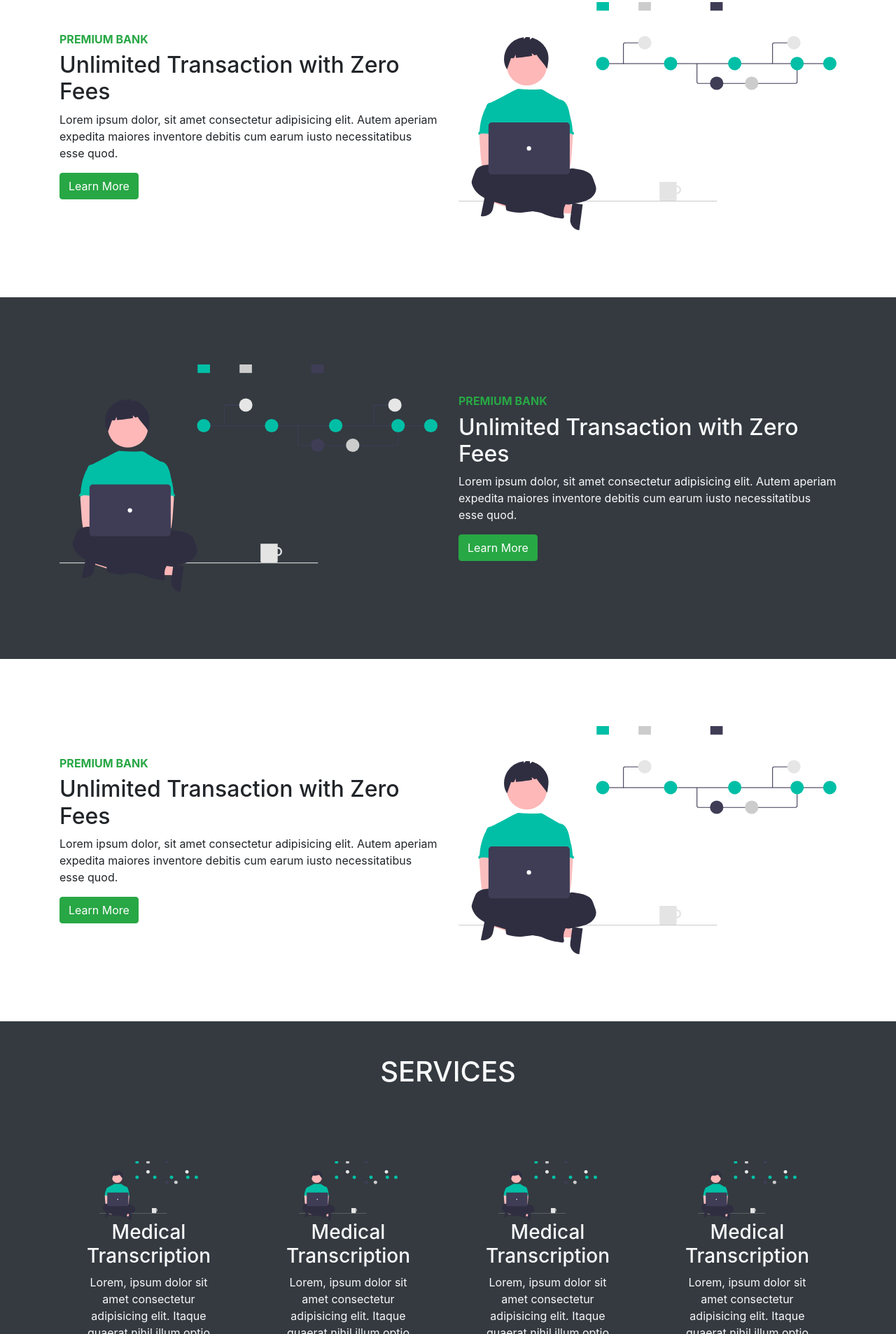
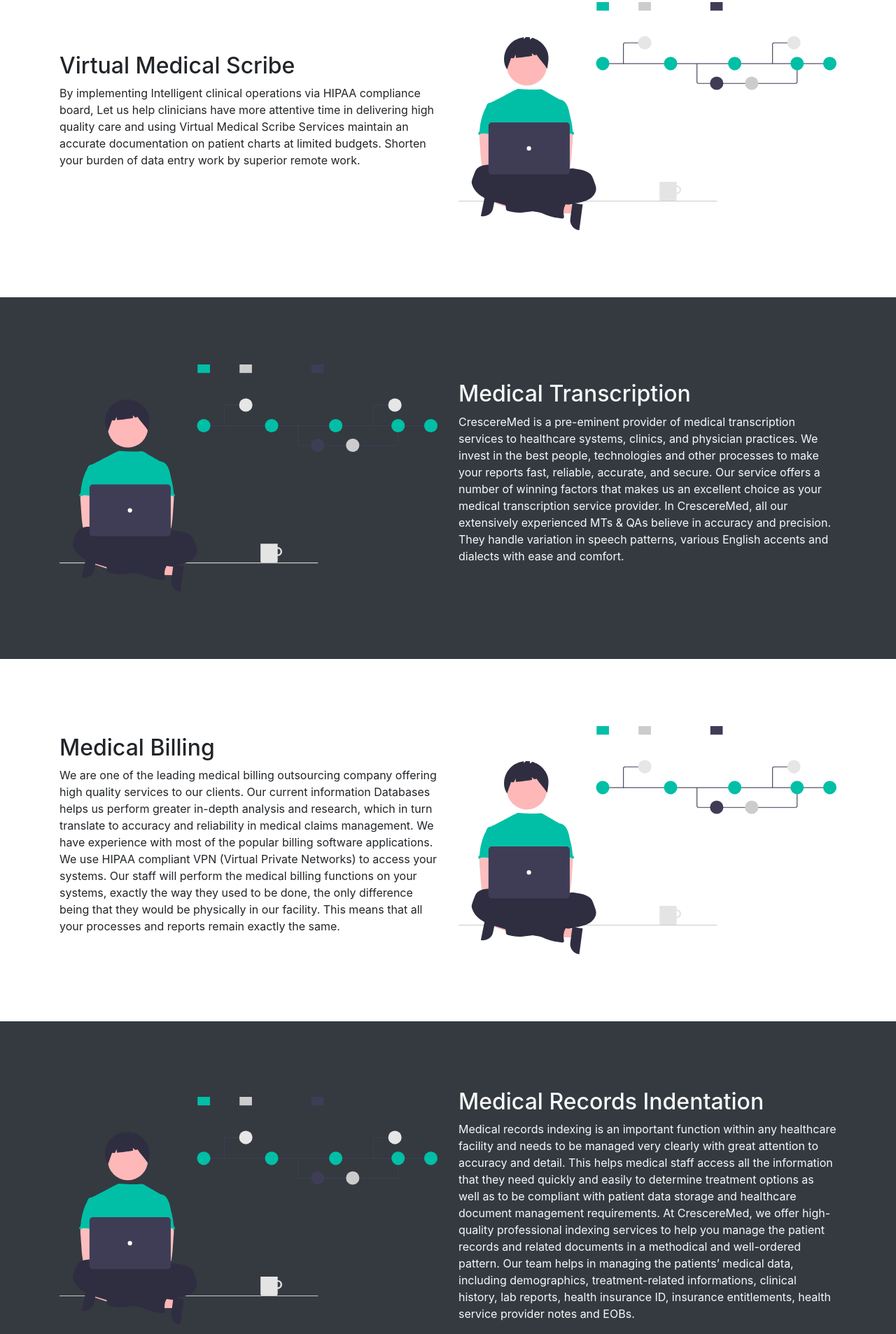
Before and after one commit to ShinuRaju/websiteThree, a plain HTML site: page index.html in a window 1280 px wide. Shown: the part 893-2800 px from the top of the page at 70% size. Drawn offline with nearby package versions, Linux system fonts and the light colour scheme.

Commit message:
added content

```diff
--- a/index.html
+++ b/index.html
@@ -17,7 +17,7 @@
     <title>Cosset Med</title>
   </head>
   <body>
-    <nav id="navbar" class="navbar navbar-expand-lg navbar-dark bg-dark fixed-top">
+    <nav id="navbar" class="navbar navbar-expand-lg navbar-dark  fixed-top">
        <div class="container">
         <a class="navbar-brand" href="#">CossetMed</a>
         <button class="navbar-toggler" type="button" data-toggle="collapse" data-target="#navbarSupportedContent" aria-controls="navbarSupportedContent" aria-expanded="false" aria-label="Toggle navigation">
@@ -28,16 +28,19 @@
           <ul class="navbar-nav mx-auto  navbar-center ">
 
             <li class="nav-item">
-              <a class="nav-link" href="#">About</a>
+              <a class="nav-link" href="#">HOME</a>
             </li>
             <li class="nav-item">
-                <a class="nav-link" href="#">Discover</a>
+                <a class="nav-link" href="#">ABOUT US </a>
               </li>
               <li class="nav-item">
-                <a class="nav-link" href="#">Service</a>
+                <a class="nav-link" href="#">SERVICE</a>
               </li>
               <li class="nav-item">
-                <a class="nav-link" href="#">Sign up</a>
+                <a class="nav-link" href="#">BLOG</a>
+              </li>
+              <li class="nav-item">
+                <a class="nav-link" href="#">CONTACT US</a>
               </li>
 
 
@@ -73,10 +76,10 @@
           <div class="container">
               <div class="row align-items-center">
                   <div class="col-md-6 py-6 my-5">
-                        <h6 class="text-success font-weight-bold">PREMIUM BANK</h6>
-                        <h2>Unlimited Transaction with Zero Fees</h2>
-                        <p>Lorem ipsum dolor, sit amet consectetur adipisicing elit. Autem aperiam expedita maiores inventore debitis cum earum iusto necessitatibus esse quod.</p>
-                        <a class="btn btn-success" href="#">Learn More</a>
+                        <!-- <h6 class="text-success font-weight-bold">PREMIUM BANK</h6> -->
+                        <h2>Virtual Medical Scribe</h2>
+                        <p>By implementing Intelligent clinical operations via HIPAA compliance board, Let us help clinicians have more attentive time in delivering high quality care and using Virtual Medical Scribe Services maintain an accurate documentation on patient charts at limited budgets. Shorten your burden of data entry work by superior remote work.</p>
+                        <!-- <a class="btn btn-success" href="#">Learn More</a> -->
                   </div>
                   <div class="col-md-6 py-6 my-5">
                         <img class="img-fluid" src="./image/undraw_version_control_re_mg66.svg" alt="">
@@ -94,10 +97,14 @@
                       <img class="img-fluid" src="./image/undraw_version_control_re_mg66.svg" alt="">
               </div>
               <div class="col-md-6 py-6 my-5 text-light">
-                <h6 class="text-success font-weight-bold">PREMIUM BANK</h6>
-                <h2>Unlimited Transaction with Zero Fees</h2>
-                <p>Lorem ipsum dolor, sit amet consectetur adipisicing elit. Autem aperiam expedita maiores inventore debitis cum earum iusto necessitatibus esse quod.</p>
-                <a class="btn btn-success" href="#">Learn More</a>
+                <!-- <h6 class="text-success font-weight-bold">PREMIUM BANK</h6> -->
+                <h2>Medical Transcription</h2>
+                <p>CrescereMed is a pre-eminent provider of medical transcription services to healthcare systems, clinics, and physician practices. We invest in the best people, technologies and other processes to make your reports fast, reliable, accurate, and secure.
+
+                  Our service offers a number of winning factors that makes us an excellent choice as your medical transcription service provider. In CrescereMed, all our extensively experienced MTs & QAs believe in accuracy and precision. They handle variation in speech patterns, various English accents and dialects with ease and comfort.
+
+                  </p>
+                <!-- <a class="btn btn-success" href="#">Learn More</a> -->
           </div>
             </div>
         </div>
@@ -110,10 +117,12 @@
 
 
               <div class="col-md-6 py-6 my-5">
-                <h6 class="text-success font-weight-bold">PREMIUM BANK</h6>
-                <h2>Unlimited Transaction with Zero Fees</h2>
-                <p>Lorem ipsum dolor, sit amet consectetur adipisicing elit. Autem aperiam expedita maiores inventore debitis cum earum iusto necessitatibus esse quod.</p>
-                <a class="btn btn-success" href="#">Learn More</a>
+                <!-- <h6 class="text-success font-weight-bold">PREMIUM BANK</h6> -->
+                <h2>Medical Billing</h2>
+                <p>We are one of the leading medical billing outsourcing company offering high quality services to our clients. Our current information Databases helps us perform greater in-depth analysis and research, which in turn translate to accuracy and reliability in medical claims management. We have experience with most of the popular billing software applications.
+
+                  We use HIPAA compliant VPN (Virtual Private Networks) to access your systems. Our staff will perform the medical billing functions on your systems, exactly the way they used to be done, the only difference being that they would be physically in our facility. This means that all your processes and reports remain exactly the same.</p>
+                <!-- <a class="btn btn-success" href="#">Learn More</a> -->
           </div>
           <div class="col-md-6 py-6 my-5">
             <img class="img-fluid" src="./image/undraw_version_control_re_mg66.svg" alt="">
@@ -121,6 +130,49 @@
             </div>
         </div>
     </div>
+
+    <div data-aos="fade-up"
+    data-aos-duration="1000" id=" ad-about-us2" class="bg-dark py-5">
+      <div class="container">
+          <div class="row align-items-center">
+
+              <div class="col-md-6 py-6 my-5">
+                    <img class="img-fluid" src="./image/undraw_version_control_re_mg66.svg" alt="">
+            </div>
+            <div class="col-md-6 py-6 my-5 text-light">
+              <!-- <h6 class="text-success font-weight-bold">PREMIUM BANK</h6> -->
+              <h2>Medical Records Indentation</h2>
+              <p>Medical records indexing is an important function within any healthcare facility and needs to be managed very clearly with great attention to accuracy and detail. This helps medical staff access all the information that they need quickly and easily to determine treatment options as well as to be compliant with patient data storage and healthcare document management requirements.
+
+                At CrescereMed, we offer high-quality professional indexing services to help you manage the patient records and related documents in a methodical and well-ordered pattern. Our team helps in managing the patients’ medical data, including demographics, treatment-related informations, clinical history, lab reports, health insurance ID, insurance entitlements, health service provider notes and EOBs.
+                </p>
+              <!-- <a class="btn btn-success" href="#">Learn More</a> -->
+        </div>
+          </div>
+      </div>
+  </div>
+
+  <div data-aos="fade-up"
+  data-aos-duration="1000" id=" ad-about-us3" class="py-5">
+      <div class="container">
+          <div class="row align-items-center">
+
+
+            <div class="col-md-6 py-6 my-5">
+              <!-- <h6 class="text-success font-weight-bold">PREMIUM BANK</h6> -->
+              <h2>EMR / EHR Data Entry</h2>
+              <p> Digitalization of medical records has increased the need to outsource medical data entry, management and processing services requirements to professionals. CrescereMed can assist you to digitize the medical datas and also provide assistance to medical practitioners, hospitals and other healthcare providers to effectively manage their healthcare datas. For your text and numeric based datas, whether printed or hand-written, we support you with accurate and fast service to manually enter your data into an electronic format.
+
+                <!-- <a class="btn btn-success" href="#">Learn More</a> -->
+        </div>
+        <div class="col-md-6 py-6 my-5">
+          <img class="img-fluid" src="./image/undraw_version_control_re_mg66.svg" alt="">
+  </div>
+          </div>
+      </div>
+  </div>
+
+
 
     <div data-aos="fade-up"
     data-aos-duration="1000" id="service" class="bg-dark text-light text-center py-5">
```
